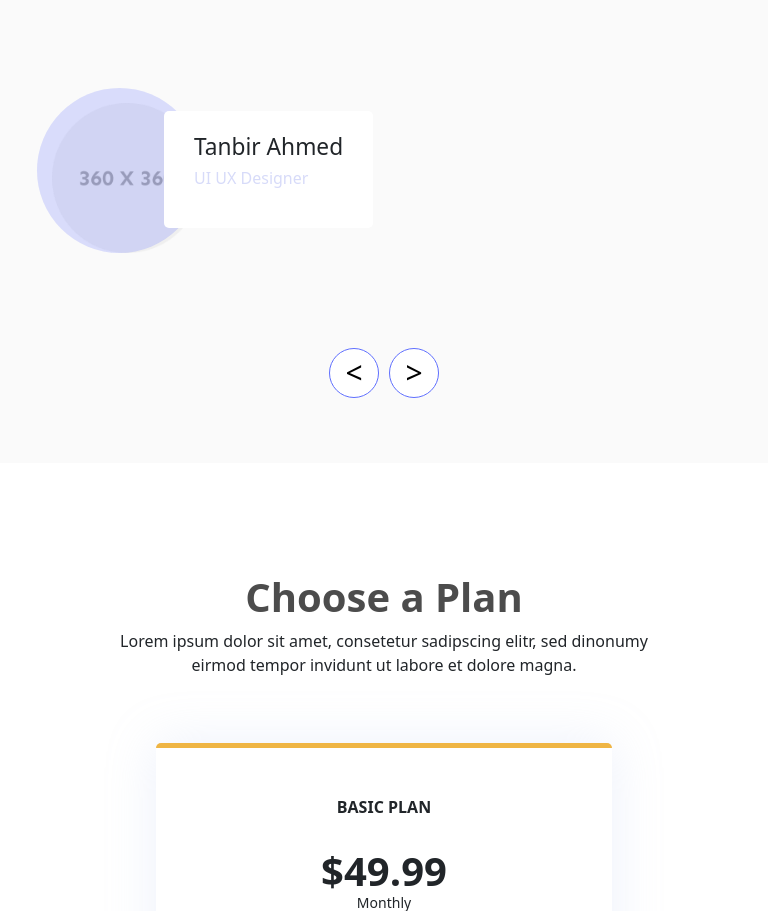
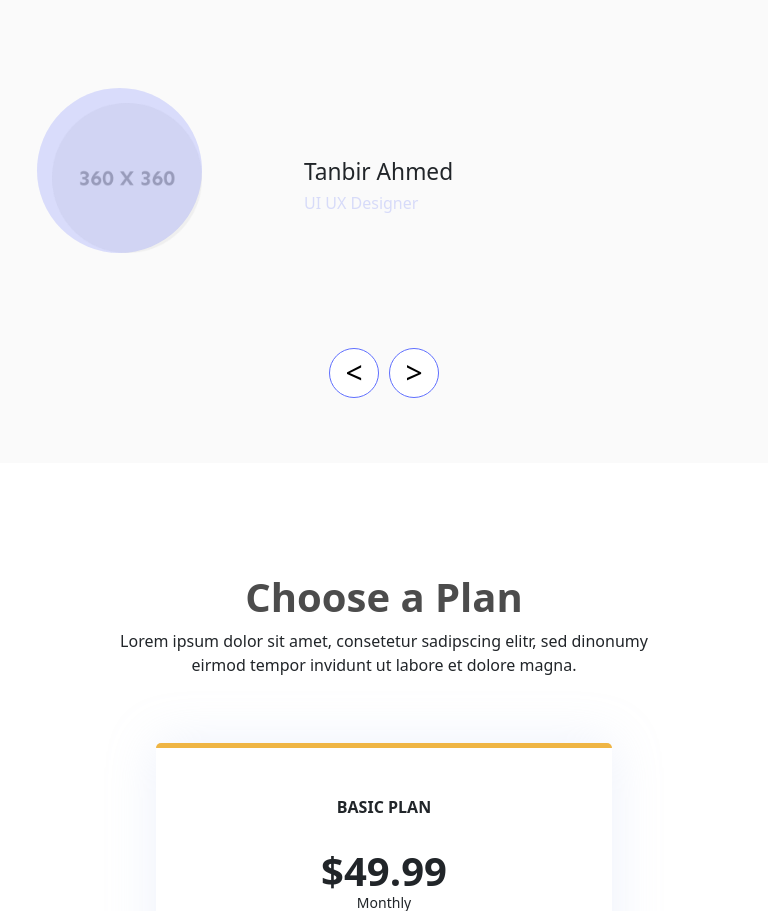
Before and after one commit to yueziue/yueziue.github.io, a plain HTML site: page index.html in a window 768 px wide. Shown: the part 6910-7821 px from the top of the page. Drawn offline with nearby package versions, Linux system fonts and the light colour scheme.

Commit message:
修改小屏下页脚按钮和中屏下轮播图

```diff
--- a/less/推销.less
+++ b/less/推销.less
@@ -683,8 +683,13 @@
               bottom: 25px;
               z-index: 1;
               @media only screen and (min-width: 768px) and (max-width: 991px) {
-                left: 140px;
+                left: 250px;
                 right: auto;
+                position: absolute;
+                margin-top: 0;
+                right: auto;
+                bottom: 0;
+                background: transparent;
               }
               @media only screen and (min-width: 550px) and (max-width: 767px) {
                 position: absolute;
@@ -886,7 +891,7 @@
                 width: 210px;
               }
               @media (max-width: 550px) {
-                position: static;
+                position: relative;
                 margin: auto;
                 margin-top: 15px;
               }
```
Also changed, not shown: less/推销.css, 1 other file.
